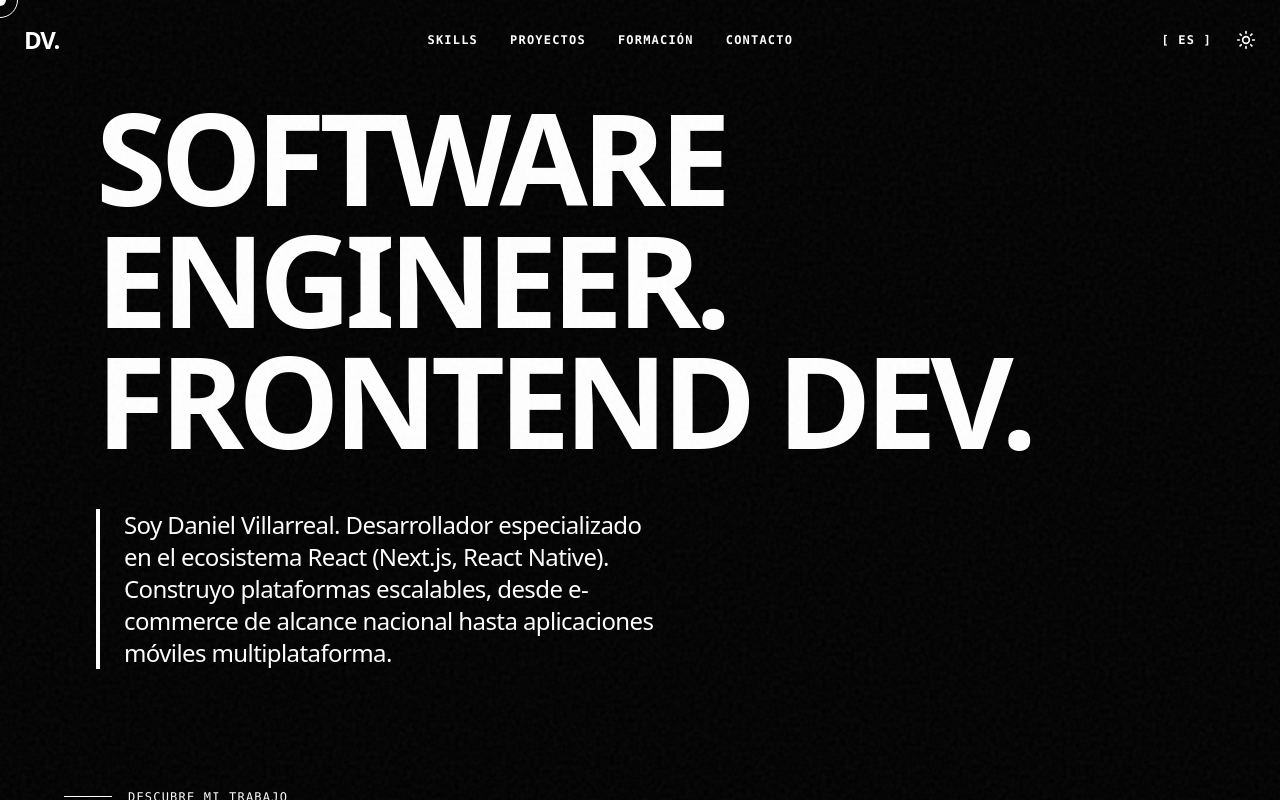
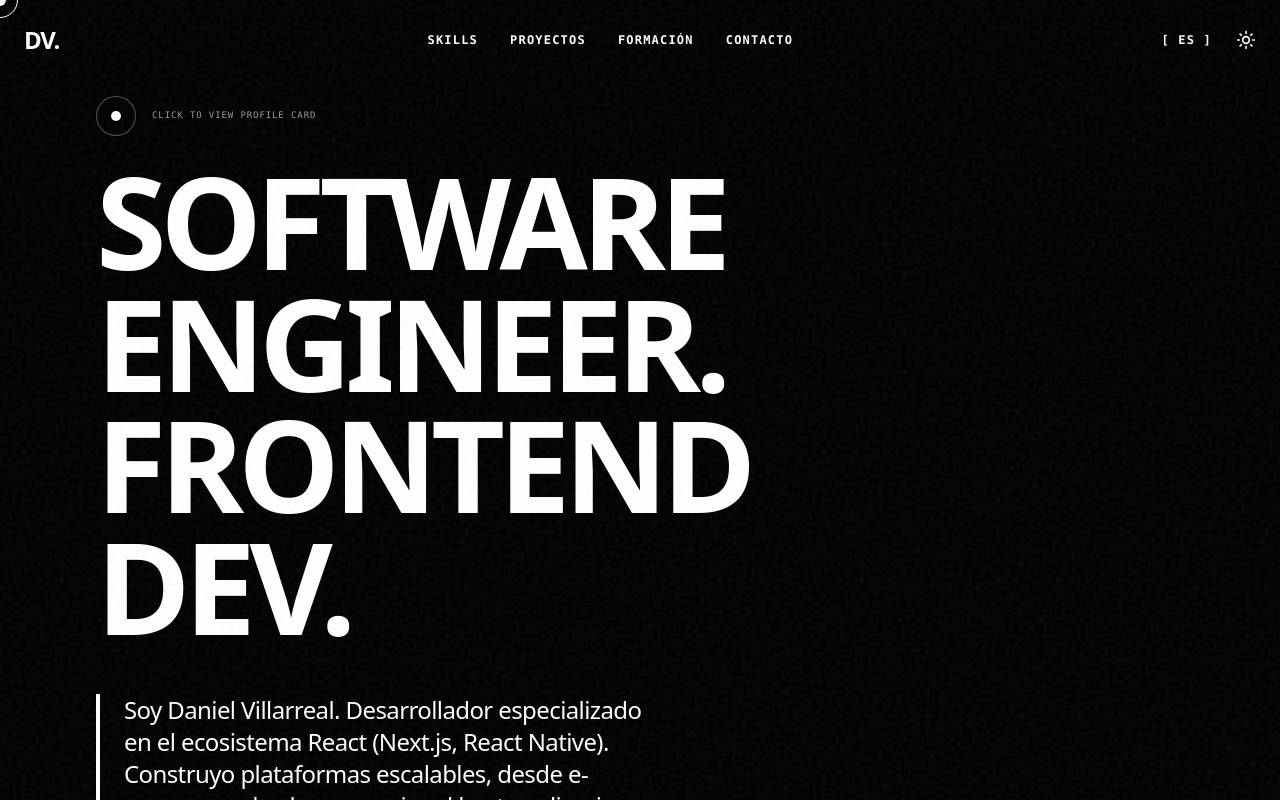
Before and after one commit to Dandanieldan/portafolio, a Next.js app: page / in a window 1280 px wide. Built offline with nearby package versions, Linux system fonts and the light colour scheme.

Commit message:
feat: 3D profile card transition on hero title click and fix cursor & scroll on cv page

```diff
--- a/app/cv/page.tsx
+++ b/app/cv/page.tsx
@@ -4,6 +4,7 @@ import { useState, useEffect } from "react";
 import { ArrowLeft, Printer, Globe, Sun, Moon } from "lucide-react";
 import Link from "next/link";
 import { useTheme } from "next-themes";
+import { motion } from "framer-motion";
 
 const cvData = {
   es: {
@@ -210,6 +211,60 @@ const cvData = {
   }
 };
 
+// --- Custom Cursor Component ---
+const CustomCursor = ({ isDark }: { isDark: boolean }) => {
+  const [mousePosition, setMousePosition] = useState({ x: 0, y: 0 });
+  const [isHovering, setIsHovering] = useState(false);
+  const [mounted, setMounted] = useState(false);
+
+  useEffect(() => {
+    setMounted(true);
+    const updateMousePosition = (e: MouseEvent) => setMousePosition({ x: e.clientX, y: e.clientY });
+    const handleMouseOver = (e: MouseEvent) => {
+      const target = e.target as HTMLElement;
+      if (target.closest('a') || target.closest('button') || target.closest('.interactive-demo') || target.closest('input')) {
+        setIsHovering(true);
+      } else {
+        setIsHovering(false);
+      }
+    };
+
+    window.addEventListener('mousemove', updateMousePosition);
+    window.addEventListener('mouseover', handleMouseOver);
+    return () => {
+      window.removeEventListener('mousemove', updateMousePosition);
+      window.removeEventListener('mouseover', handleMouseOver);
+    };
+  }, []);
+
+  if (!mounted) return null;
+
+  return (
+    <>
+      <motion.div
+        className={`fixed top-0 left-0 w-3 h-3 rounded-full hidden md:block z-[100] pointer-events-none mix-blend-difference bg-white`}
+        animate={{
+          x: mousePosition.x - 6,
+          y: mousePosition.y - 6,
+          scale: isHovering ? 0 : 1,
+          opacity: isHovering ? 0 : 1
+        }}
+        transition={{ type: 'tween', ease: 'backOut', duration: 0.1 }}
+      />
+      <motion.div
+        className={`fixed top-0 left-0 w-8 h-8 rounded-full border hidden md:block z-[100] pointer-events-none mix-blend-difference border-white`}
+        animate={{
+          x: mousePosition.x - 16,
+          y: mousePosition.y - 16,
+          scale: isHovering ? 1.5 : 1,
+          backgroundColor: isHovering ? 'rgba(255, 255, 255, 0.1)' : 'rgba(255, 255, 255, 0)'
+        }}
+        transition={{ type: 'spring', stiffness: 250, damping: 20 }}
+      />
+    </>
+  );
+};
+
 export default function CVPage() {
   const [lang, setLang] = useState<"es" | "en">("es");
   const [mounted, setMounted] = useState(false);
@@ -218,9 +273,11 @@ export default function CVPage() {
 
   useEffect(() => {
     setMounted(true);
-    // Add cv-mode class to body to allow scroll and restore cursor
+    // Add cv-mode class to body & documentElement to allow scroll and custom cursor hide
+    document.documentElement.classList.add("cv-mode");
     document.body.classList.add("cv-mode");
     return () => {
+      document.documentElement.classList.remove("cv-mode");
       document.body.classList.remove("cv-mode");
     };
   }, []);
@@ -402,6 +459,7 @@ export default function CVPage() {
         </div>
 
       </div>
+      <CustomCursor isDark={isDark} />
     </div>
   );
 }
--- a/app/globals.css
+++ b/app/globals.css
@@ -65,11 +65,22 @@ a, button, [role="button"], input, select, textarea {
   opacity: 0.06;
 }
 
-/* Restore default cursor and scroll on CV page */
+/* Restore scrollbar, scroll behavior, and hide native cursor for CV page */
+html.cv-mode,
 body.cv-mode {
   overflow: auto !important;
-  cursor: auto !important;
+  overflow-y: auto !important;
+  height: auto !important;
+  min-height: 100vh !important;
+  cursor: none !important;
 }
+html.cv-mode a,
+html.cv-mode button,
+html.cv-mode [role="button"],
+html.cv-mode input,
+html.cv-mode select,
+html.cv-mode textarea,
+html.cv-mode *,
 body.cv-mode a,
 body.cv-mode button,
 body.cv-mode [role="button"],
@@ -77,5 +88,25 @@ body.cv-mode input,
 body.cv-mode select,
 body.cv-mode textarea,
 body.cv-mode * {
-  cursor: auto !important;
+  cursor: none !important;
 }
+
+/* Custom Scrollbar for CV page */
+html.cv-mode::-webkit-scrollbar,
+body.cv-mode::-webkit-scrollbar {
+  width: 8px !important;
+  display: block !important;
+}
+html.cv-mode::-webkit-scrollbar-track,
+body.cv-mode::-webkit-scrollbar-track {
+  background: transparent !important;
+}
+html.cv-mode::-webkit-scrollbar-thumb,
+body.cv-mode::-webkit-scrollbar-thumb {
+  background: rgba(128, 128, 128, 0.3) !important;
+  border-radius: 4px !important;
+}
+html.cv-mode::-webkit-scrollbar-thumb:hover,
+body.cv-mode::-webkit-scrollbar-thumb:hover {
+  background: rgba(128, 128, 128, 0.5) !important;
+}
--- a/app/page.tsx
+++ b/app/page.tsx
@@ -859,6 +859,7 @@ export default function Portfolio() {
   const { theme, setTheme, resolvedTheme } = useTheme();
   const [mounted, setMounted] = useState(false);
   const [lang, setLang] = useState<Lang>('es');
+  const [isProfileActive, setIsProfileActive] = useState(false);
 
   useEffect(() => setMounted(true), []);
 
@@ -907,18 +908,130 @@ export default function Portfolio() {
 
       {/* Hero Section */}
       <section id="home" className="min-h-[100svh] w-full snap-start flex flex-col justify-center pt-24 pb-20 px-6 md:px-16 lg:px-24 relative">
-        <motion.div initial={{ opacity: 0, y: 50 }} animate={{ opacity: 1, y: 0 }} transition={{ duration: 1, ease: "easeOut" }} className="mb-24">
+        {/* Profile Card Overlay backdrop */}
+        <AnimatePresence>
+          {isProfileActive && (
             <motion.div
-            drag
-            dragConstraints={{ left: -100, right: 100, top: -50, bottom: 50 }}
-            className="cursor-grab active:cursor-grabbing group inline-block relative z-10 w-fit"
+              initial={{ opacity: 0 }}
+              animate={{ opacity: 0.5 }}
+              exit={{ opacity: 0 }}
+              onClick={() => setIsProfileActive(false)}
+              className="fixed inset-0 bg-black/50 dark:bg-black/80 z-30 pointer-events-auto backdrop-blur-[2px]"
+            />
+          )}
+        </AnimatePresence>
+
+        <motion.div initial={{ opacity: 0, y: 50 }} animate={{ opacity: 1, y: 0 }} transition={{ duration: 1, ease: "easeOut" }} className="mb-24 relative">
+
+          {/* Circular Trigger */}
+          <div className="flex items-center gap-4 mb-6 select-none relative z-40">
+            <button
+              onClick={() => setIsProfileActive(!isProfileActive)}
+              className="w-10 h-10 rounded-full border border-foreground/30 hover:border-foreground flex items-center justify-center transition-colors pointer-events-auto relative group bg-background"
+              title={isProfileActive ? "Restore Title" : "Activate Profile"}
+            >
+              <span className="w-2.5 h-2.5 rounded-full bg-foreground transition-transform duration-300 group-hover:scale-125" />
+              {isProfileActive && (
+                <span className="absolute inset-0 rounded-full border border-foreground animate-ping opacity-45" />
+              )}
+            </button>
+            <span className="font-mono text-[9px] uppercase tracking-widest opacity-60">
+              {isProfileActive ? "System: Profile Active" : "Click to view profile card"}
+            </span>
+          </div>
+
+          {/* 3D Flip Container */}
+          <div
+            className="relative z-40 w-full max-w-2xl min-h-[280px] md:min-h-[350px]"
+            style={{ perspective: 1500 }}
+          >
+            <motion.div
+              animate={{ rotateY: isProfileActive ? 180 : 0 }}
+              transition={{ type: "spring", stiffness: 70, damping: 18 }}
+              style={{ transformStyle: "preserve-3d" }}
+              className="relative w-full h-full"
+            >
+              {/* FRONT SIDE: Original Typography */}
+              <div
+                style={{ backfaceVisibility: "hidden" }}
+                onClick={() => setIsProfileActive(true)}
+                className="cursor-pointer group select-none w-fit"
               >
                 <h1 className="text-[11vw] md:text-[10vw] leading-[0.95] font-black tracking-tighter uppercase px-4 -mx-4 rounded-sm group-hover:bg-foreground group-hover:text-background transition-all duration-300">
                   {d.hero_title1}<br />
                   {d.hero_title2}<br />
                   {d.hero_title3}
                 </h1>
+              </div>
+
+              {/* BACK SIDE: Minimal Digital Identity Card */}
+              <div
+                style={{ backfaceVisibility: "hidden", transform: "rotateY(180deg)" }}
+                className="absolute inset-0 w-full h-full border border-foreground/20 bg-background text-foreground p-6 md:p-8 flex flex-col justify-between shadow-[0_10px_40px_rgba(0,0,0,0.06)] dark:shadow-[0_10px_40px_rgba(0,0,0,0.3)] font-sans"
+              >
+                {/* ID Header */}
+                <div className="flex justify-between items-center border-b border-foreground/10 pb-4 font-mono text-[9px] tracking-widest text-foreground/55 uppercase">
+                  <span>[ SYSTEM PROFILE ]</span>
+                  <span className="flex items-center gap-1.5 font-bold">
+                    <span className="w-1.5 h-1.5 rounded-full bg-green-500 animate-pulse" />
+                    STATUS: AVAILABLE
+                  </span>
+                </div>
+
+                {/* Main Body */}
+                <div className="grid grid-cols-1 md:grid-cols-2 gap-6 my-auto">
+                  <div>
+                    <h2 className="text-2xl md:text-3xl font-black tracking-tighter uppercase leading-none">
+                      Daniel Villarreal
+                    </h2>
+                    <span className="font-mono text-[10px] uppercase tracking-wider text-foreground/60 block mt-1">
+                      Software Developer
+                    </span>
+
+                    <div className="mt-4 space-y-1 font-mono text-[9px] text-foreground/50 uppercase">
+                      <div>SYSTEM ID: #DV-61833</div>
+                      <div>SECTOR: MX (GMT-6)</div>
+                    </div>
+                  </div>
+
+                  <div className="flex flex-col justify-between border-t md:border-t-0 md:border-l border-foreground/10 pt-4 md:pt-0 md:pl-6">
+                    <div className="space-y-2 text-xs md:text-sm font-medium tracking-tight">
+                      <p className="leading-tight font-bold">Web & Mobile Development</p>
+                      <p className="leading-tight text-foreground/75">UX-focused interfaces</p>
+                      <p className="leading-tight text-foreground/75 font-mono text-[11px] uppercase tracking-tight">Frontend Systems</p>
+                    </div>
+
+                    <div className="mt-4 font-mono text-[9px] uppercase tracking-widest text-foreground/50">
+                      <span>Durango, México</span>
+                      <span className="block text-[8px] text-green-500/80 font-bold mt-1">✓ Open to remote opportunities</span>
+                    </div>
+                  </div>
+                </div>
+
+                {/* Footer Links */}
+                <div className="border-t border-foreground/10 pt-4 flex flex-wrap justify-between items-center gap-3">
+                  <div className="flex gap-4 font-mono text-[10px] tracking-wider uppercase font-bold">
+                    <Link href="/cv" className="hover:underline text-foreground">
+                      [ {lang === 'es' ? 'VER CV' : 'DOWNLOAD CV'} ]
+                    </Link>
+                    <a href="https://github.com/Dandanieldan" target="_blank" rel="noreferrer" className="hover:underline text-foreground">
+                      [ GitHub ]
+                    </a>
+                    <a href="https://www.linkedin.com/in/daniel-villarreal-h" target="_blank" rel="noreferrer" className="hover:underline text-foreground">
+                      [ LinkedIn ]
+                    </a>
+                  </div>
+
+                  <button
+                    onClick={() => setIsProfileActive(false)}
+                    className="font-mono text-[9px] uppercase tracking-widest opacity-50 hover:opacity-100 transition-opacity"
+                  >
+                    ← CLOSE PROFILE
+                  </button>
+                </div>
+              </div>
             </motion.div>
+          </div>
 
           <p className="mt-12 max-w-xl text-lg md:text-2xl font-medium tracking-tight border-l-4 border-black dark:border-white pl-6 relative z-0">
             {d.hero_desc}
```
Lines whose indentation alone changed are shown as unchanged.
